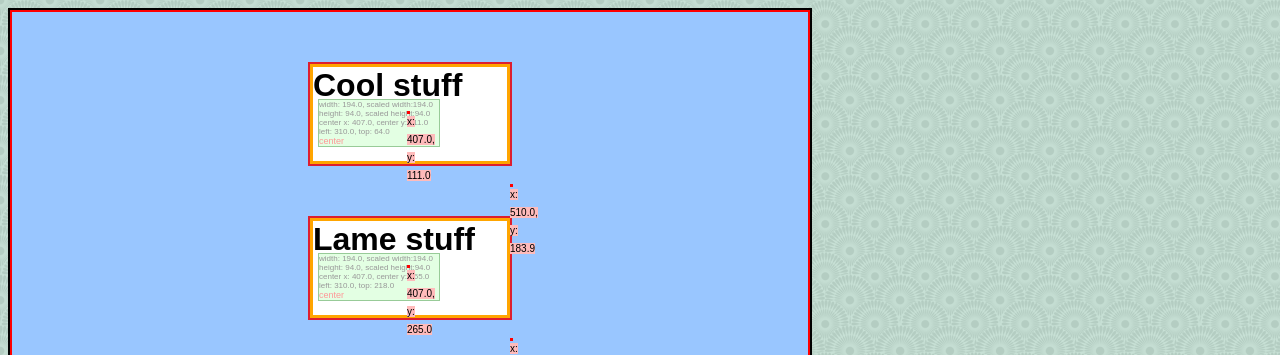
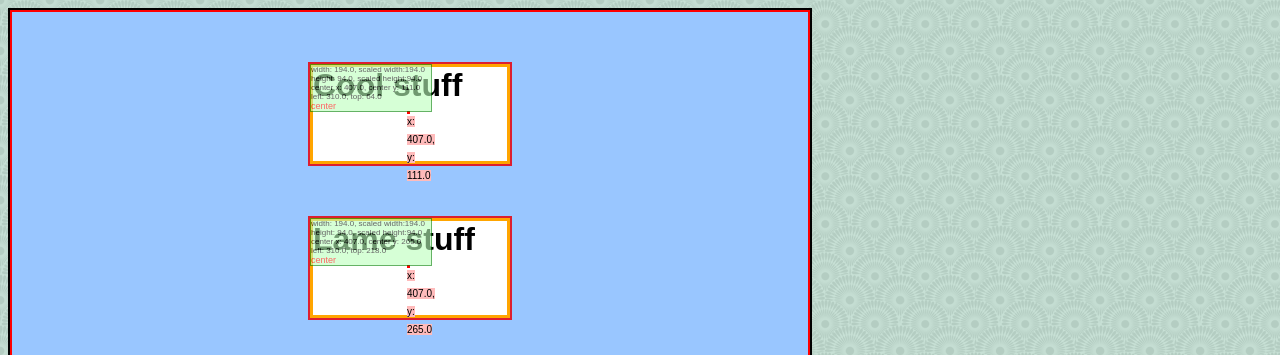
Before and after one commit to stupakov/data-zoom, a plain HTML site: page index.html in a window 1280 px wide. Shown: the top 355 px of the page. Drawn offline with nearby package versions, Linux system fonts and the light colour scheme; files that its build step writes are made by us from their sources.

Commit message:
move node dimensions widget and center dot div elements out of nodes
they are created independently and passed into Node object

```diff
--- a/index.html
+++ b/index.html
@@ -20,10 +20,10 @@
 
     <div class="outer-container">
 
-      <div class="position-dot" id="position-dot-0"></div>
-      <div class="position-dot" id="position-dot-1"></div>
-      <div class="position-dot" id="position-dot-2"></div>
-      <div class="position-dot" id="position-dot-3"></div>
+      <div id="widgets">
+        <div id="position-dots"></div>
+        <div id="dimensions-widgets"></div>
+      </div>
 
       <div class="container">
         <div class="node-container">
@@ -31,13 +31,6 @@
             <h1>
               Cool stuff
             </h1>
-            <div class="node-dimensions">
-              <div>width: <span class="width-value"></span>, scaled width:<span class="scaled-width-value"></span></div>
-              <div>height: <span class="height-value"></span>, scaled height:<span class="scaled-height-value"></span></div>
-              <div>center x: <span class="center-x-value"></span>, center y: <span class="center-y-value"></span></div>
-              <div>left: <span class="left-value"></span>, top: <span class="top-value"></span></div>
-              <a href="#" class="center-link">center</a>
-            </div>
           </div>
           <div class="node-full">
             <h2>
@@ -49,13 +42,6 @@
               <li>Cool item 3</li>
               <li>Cool item 4</li>
             </ul>
-            <div class="node-dimensions">
-              <div>width: <span class="width-value"></span>, scaled width:<span class="scaled-width-value"></span></div>
-              <div>height: <span class="height-value"></span>, scaled height:<span class="scaled-height-value"></span></div>
-              <div>center x: <span class="center-x-value"></span>, center y: <span class="center-y-value"></span></div>
-              <div>left: <span class="left-value"></span>, top: <span class="top-value"></span></div>
-              <a href="#" class="center-link">center</a>
-            </div>
           </div>
         </div>
 
@@ -64,13 +50,6 @@
             <h1>
               Lame stuff
             </h1>
-            <div class="node-dimensions">
-              <div>width: <span class="width-value"></span>, scaled width:<span class="scaled-width-value"></span></div>
-              <div>height: <span class="height-value"></span>, scaled height:<span class="scaled-height-value"></span></div>
-              <div>center x: <span class="center-x-value"></span>, center y: <span class="center-y-value"></span></div>
-              <div>left: <span class="left-value"></span>, top: <span class="top-value"></span></div>
-              <a href="#" class="center-link">center</a>
-            </div>
           </div>
           <div class="node-full">
             <h2>
@@ -80,13 +59,6 @@
               <li>Who cares 1</li>
               <li>Who cares 2</li>
             </ol>
-            <div class="node-dimensions">
-              <div>width: <span class="width-value"></span>, scaled width:<span class="scaled-width-value"></span></div>
-              <div>height: <span class="height-value"></span>, scaled height:<span class="scaled-height-value"></span></div>
-              <div>center x: <span class="center-x-value"></span>, center y: <span class="center-y-value"></span></div>
-              <div>left: <span class="left-value"></span>, top: <span class="top-value"></span></div>
-              <a href="#" class="center-link">center</a>
-            </div>
           </div>
         </div>
 
--- a/javascripts/data-zoom.js
+++ b/javascripts/data-zoom.js
@@ -2,9 +2,10 @@ var makeZoomable = function($element, $container, $frame) {
 
   // TODO: consider storing a reference to the node's container in the node
 
-  (Node = function(el, $positionDot) {
+  (Node = function(el, $positionDot, $dimensionsWidget) {
     this.$el = $(el);
     this.$positionDot = $positionDot;
+    this.$dimensionsWidget = $dimensionsWidget;
     this.initialize();
   }).prototype = {
     initialize: function() {
@@ -53,18 +54,32 @@ var makeZoomable = function($element, $container, $frame) {
       };
     },
 
+
+    // TODO: move this into a dimensionsWidget object
     showDimensions: function() {
-      this.$el.find(".width-value").html(this.getWidth().toFixed(1));
-      this.$el.find(".height-value").html(this.getHeight().toFixed(1));
-      this.$el.find(".scaled-width-value").html(this.getScaledWidth().toFixed(1));
-      this.$el.find(".scaled-height-value").html(this.getScaledHeight().toFixed(1));
-      this.$el.find(".center-x-value").html(this.getCenter().x.toFixed(1));
-      this.$el.find(".center-y-value").html(this.getCenter().y.toFixed(1));
-      this.$el.find(".left-value").html(this.getOffset().left.toFixed(1));
-      this.$el.find(".top-value").html(this.getOffset().top.toFixed(1));
+      if(undefined != this.$dimensionsWidget) {
+        this.$dimensionsWidget.css("left", this.getOffset().left);
+        this.$dimensionsWidget.css("top", this.getOffset().top);
 
+        this.$dimensionsWidget.find(".width-value").html(this.getWidth().toFixed(1));
+        this.$dimensionsWidget.find(".height-value").html(this.getHeight().toFixed(1));
+        this.$dimensionsWidget.find(".scaled-width-value").html(this.getScaledWidth().toFixed(1));
+        this.$dimensionsWidget.find(".scaled-height-value").html(this.getScaledHeight().toFixed(1));
+        this.$dimensionsWidget.find(".center-x-value").html(this.getCenter().x.toFixed(1));
+        this.$dimensionsWidget.find(".center-y-value").html(this.getCenter().y.toFixed(1));
+        this.$dimensionsWidget.find(".left-value").html(this.getOffset().left.toFixed(1));
+        this.$dimensionsWidget.find(".top-value").html(this.getOffset().top.toFixed(1));
+      }
       if(undefined != this.$positionDot) {
         placeDot(this.$positionDot, this.getCenter(), "red");
+      }
+
+      if(this.$el.is(":visible")) {
+        this.$positionDot.show();
+        this.$dimensionsWidget.show();
+      } else {
+        this.$positionDot.hide();
+        this.$dimensionsWidget.hide();
       }
     },
 
@@ -72,7 +87,6 @@ var makeZoomable = function($element, $container, $frame) {
       moveContainerToCenterElement(this.$el);
     }
   };
-
 
 
   var zoomScale = 2;
@@ -234,9 +248,31 @@ var makeZoomable = function($element, $container, $frame) {
       event.stopPropagation();
     };
 
+  var createWidgetsForNode = function(idx) {
+    $positionDotElement = $("<div>", {id: "position-dot-" + idx, class: "position-dot"});
+    $dimensionsWidgetElement = $("<div>", {id: "node-dimensions-" + idx, class: "node-dimensions"});
+
+    $dimensionsWidgetElement.html(' \
+              <div>width: <span class="width-value"></span>, scaled width:<span class="scaled-width-value"></span></div> \
+              <div>height: <span class="height-value"></span>, scaled height:<span class="scaled-height-value"></span></div> \
+              <div>center x: <span class="center-x-value"></span>, center y: <span class="center-y-value"></span></div> \
+              <div>left: <span class="left-value"></span>, top: <span class="top-value"></span></div> \
+              <a href="#" class="center-link">center</a> \
+    ');
+
+    return {
+      dot: $positionDotElement,
+      dimensions: $dimensionsWidgetElement
+    }
+  };
+
   $(".node-summary, .node-full").each(function(idx, el) {
-    var positionDotSelector = "#position-dot-" + idx;
-    var node = new Node(el, $(positionDotSelector));
+    var widgets = createWidgetsForNode(idx);
+
+    $("#position-dots").append(widgets.dot);
+    $("#dimensions-widgets").append(widgets.dimensions);
+
+    var node = new Node(el, widgets.dot, widgets.dimensions);
   })
 
     // $element.click(doStuffWhenClicked);
--- a/sass/data-zoom.scss
+++ b/sass/data-zoom.scss
@@ -38,20 +38,6 @@ h1, ul, li {
   margin: 0;
 }
 
-.position-dot {
-  position: absolute;
-  background-color: red;
-  width: 3px;
-  height: 3px;
-  z-index: 10;
-
-  &:after {
-    width: 60px;
-    font-size: 10px;
-    background-color: #FBB;
-    content: attr(data-content)
-  }
-}
 
 /*widget*/
 
@@ -74,6 +60,42 @@ h1, ul, li {
   border-top: none;
 }
 
+/*node widgets*/
+
+#widgets {
+  .position-dot {
+    position: absolute;
+    background-color: red;
+    width: 3px;
+    height: 3px;
+    z-index: 10;
+
+    &:after {
+      width: 60px;
+      font-size: 10px;
+      background-color: #FBB;
+      content: attr(data-content)
+    }
+  }
+
+  .node-dimensions {
+    width: 120px;
+    position: absolute;
+    border: 1px solid green;
+    background-color: #BFB;
+    font-size: 8px;
+    opacity: .6;
+    z-index: 20;
+
+    .center-link {
+      color: red;
+      text-decoration: none;
+      font-size: 9px;
+    }
+  }
+}
+
+
 /*layout*/
 
 .node-container {
@@ -89,24 +111,6 @@ h1, ul, li {
   width: 200px;
   height: 100px;
   overflow: hidden;
-
-  .node-dimensions {
-    width: 120px;
-    position: relative;
-    bottom: 5px;
-    left: 5px;
-    border: 1px solid green;
-    background-color: #BFB;
-    font-size: 8px;
-    opacity: .4;
-    z-index: 20;
-  }
-
-  .center-link {
-    color: red;
-    text-decoration: none;
-    font-size: 9px;
-  }
 }
 
 
@@ -151,6 +155,7 @@ h1, ul, li {
 .node-container.full .node-summary {
   visibility: hidden;
   height: 0;
+  width: 0;
   border: 0;
   opacity: 0;
 }
```
